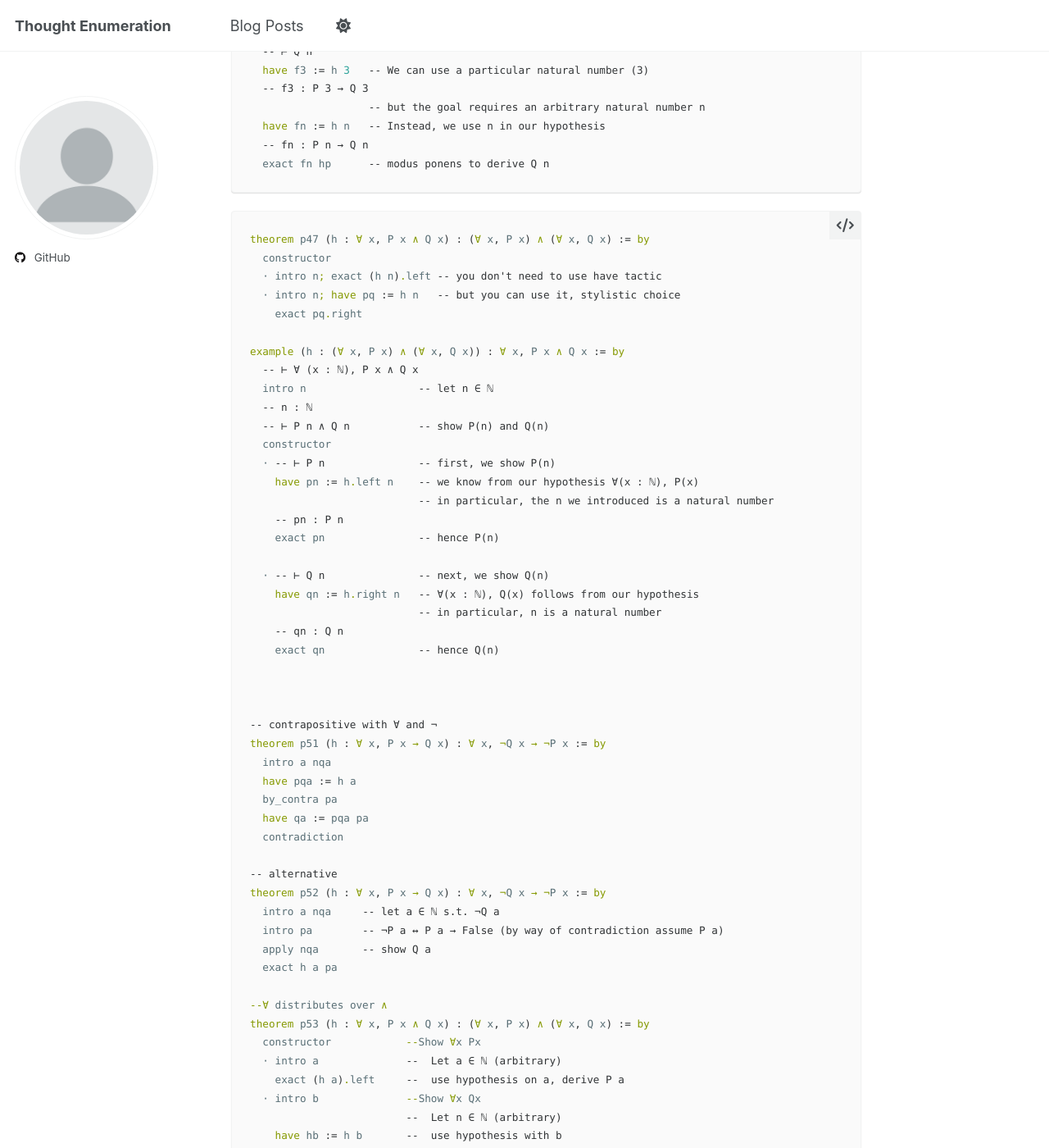
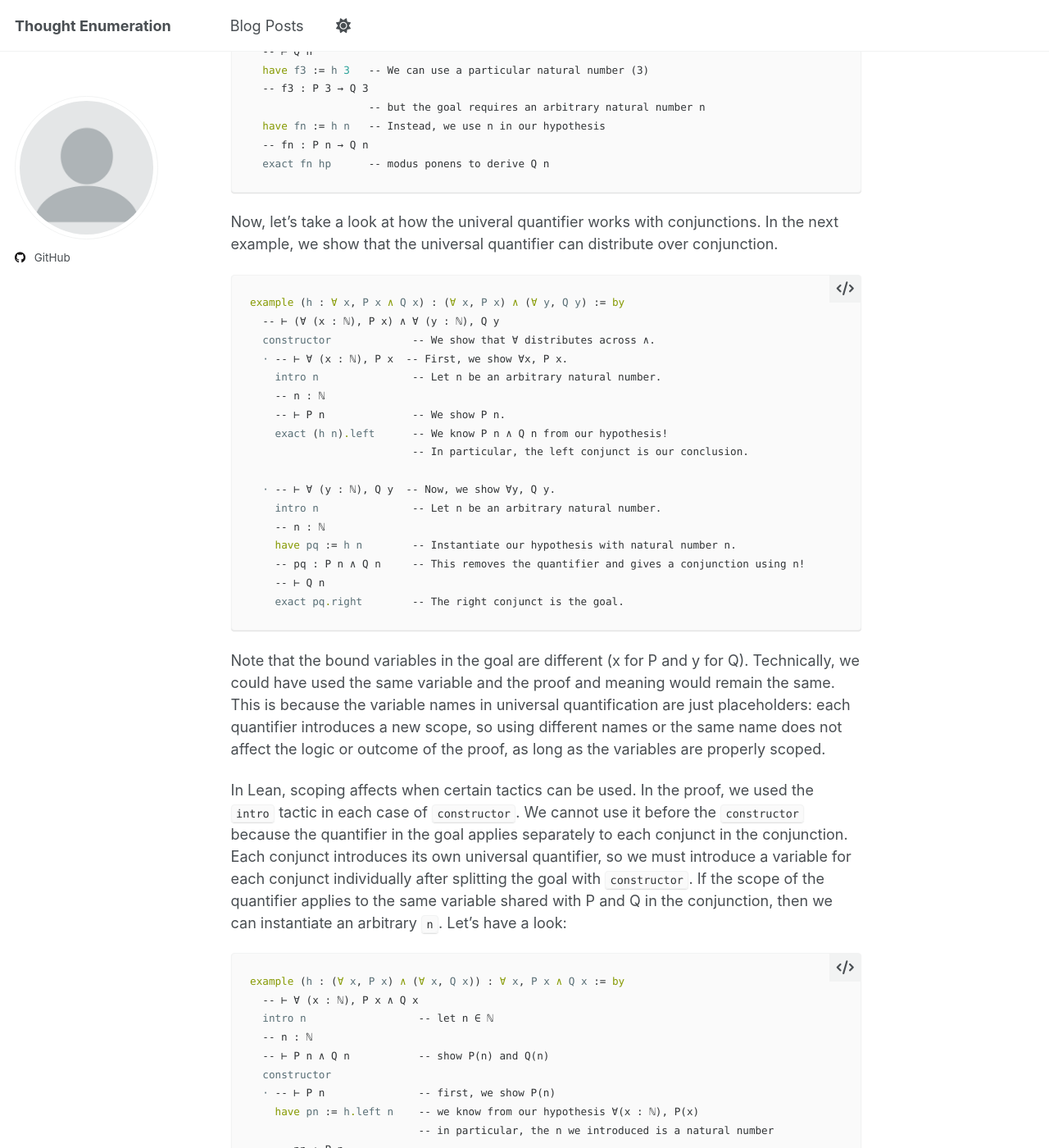
Before and after one commit to sandan/sandan.github.io, a Jekyll site: the page built from _posts/2025-10-15-blog-7.md, in a window 1280 px wide and 1400 px high, scrolled down 2828 px. Shown: the whole window at 82% size. Built offline with Jekyll 4.4.1, drawn with Linux system fonts in a browser that asks for light colours; a script that is not in the unit is left out; some of the changed text lies outside the part shown.

Commit message:
add example and scoping with universal quantification

````diff
--- a/_posts/2025-10-15-blog-7.md
+++ b/_posts/2025-10-15-blog-7.md
@@ -93,13 +93,31 @@ example (h : ∀ x, P x → Q x) (n : ℕ) (hp : P n) : Q n := by
   exact fn hp      -- modus ponens to derive Q n
 ```
 
+Now, let's take a look at how the univeral quantifier works with conjunctions. In the next example, we show that the universal quantifier can distribute over conjunction.
 ```lean
-theorem p47 (h : ∀ x, P x ∧ Q x) : (∀ x, P x) ∧ (∀ x, Q x) := by
-  constructor
-  · intro n; exact (h n).left -- you don't need to use have tactic
-  · intro n; have pq := h n   -- but you can use it, stylistic choice
-    exact pq.right
+example (h : ∀ x, P x ∧ Q x) : (∀ x, P x) ∧ (∀ y, Q y) := by
+  -- ⊢ (∀ (x : ℕ), P x) ∧ ∀ (y : ℕ), Q y
+  constructor             -- We show that ∀ distributes across ∧.
+  · -- ⊢ ∀ (x : ℕ), P x  -- First, we show ∀x, P x.
+    intro n               -- Let n be an arbitrary natural number.
+    -- n : ℕ
+    -- ⊢ P n              -- We show P n.
+    exact (h n).left      -- We know P n ∧ Q n from our hypothesis!
+                          -- In particular, the left conjunct is our conclusion.
 
+  · -- ⊢ ∀ (y : ℕ), Q y  -- Now, we show ∀y, Q y.
+    intro n               -- Let n be an arbitrary natural number.
+    -- n : ℕ
+    have pq := h n        -- Instantiate our hypothesis with natural number n.
+    -- pq : P n ∧ Q n     -- This removes the quantifier and gives a conjunction using n!
+    -- ⊢ Q n
+    exact pq.right        -- The right conjunct is the goal.
+```
+Note that the bound variables in the goal are different (x for P and y for Q). Technically, we could have used the same variable and the proof and meaning would remain the same. This is because the variable names in universal quantification are just placeholders: each quantifier introduces a new scope, so using different names or the same name does not affect the logic or outcome of the proof, as long as the variables are properly scoped.
+
+In Lean, scoping affects when certain tactics can be used. In the proof, we used the `intro` tactic in each case of `constructor`. We cannot use it before the `constructor` because the quantifier in the goal applies separately to each conjunct in the conjunction. Each conjunct introduces its own universal quantifier, so we must introduce a variable for each conjunct individually after splitting the goal with `constructor`. If the scope of the quantifier applies to the same variable shared with P and Q in the conjunction, then we can instantiate an arbitrary `n`. Let's have a look:
+
+```lean
 example (h : (∀ x, P x) ∧ (∀ x, Q x)) : ∀ x, P x ∧ Q x := by
   -- ⊢ ∀ (x : ℕ), P x ∧ Q x
   intro n                  -- let n ∈ ℕ
@@ -117,9 +135,9 @@ example (h : (∀ x, P x) ∧ (∀ x, Q x)) : ∀ x, P x ∧ Q x := by
                            -- in particular, n is a natural number
     -- qn : Q n
     exact qn               -- hence Q(n)
+```
 
-
-
+```lean
 -- contrapositive with ∀ and ¬
 theorem p51 (h : ∀ x, P x → Q x) : ∀ x, ¬Q x → ¬P x := by
   intro a nqa
````
